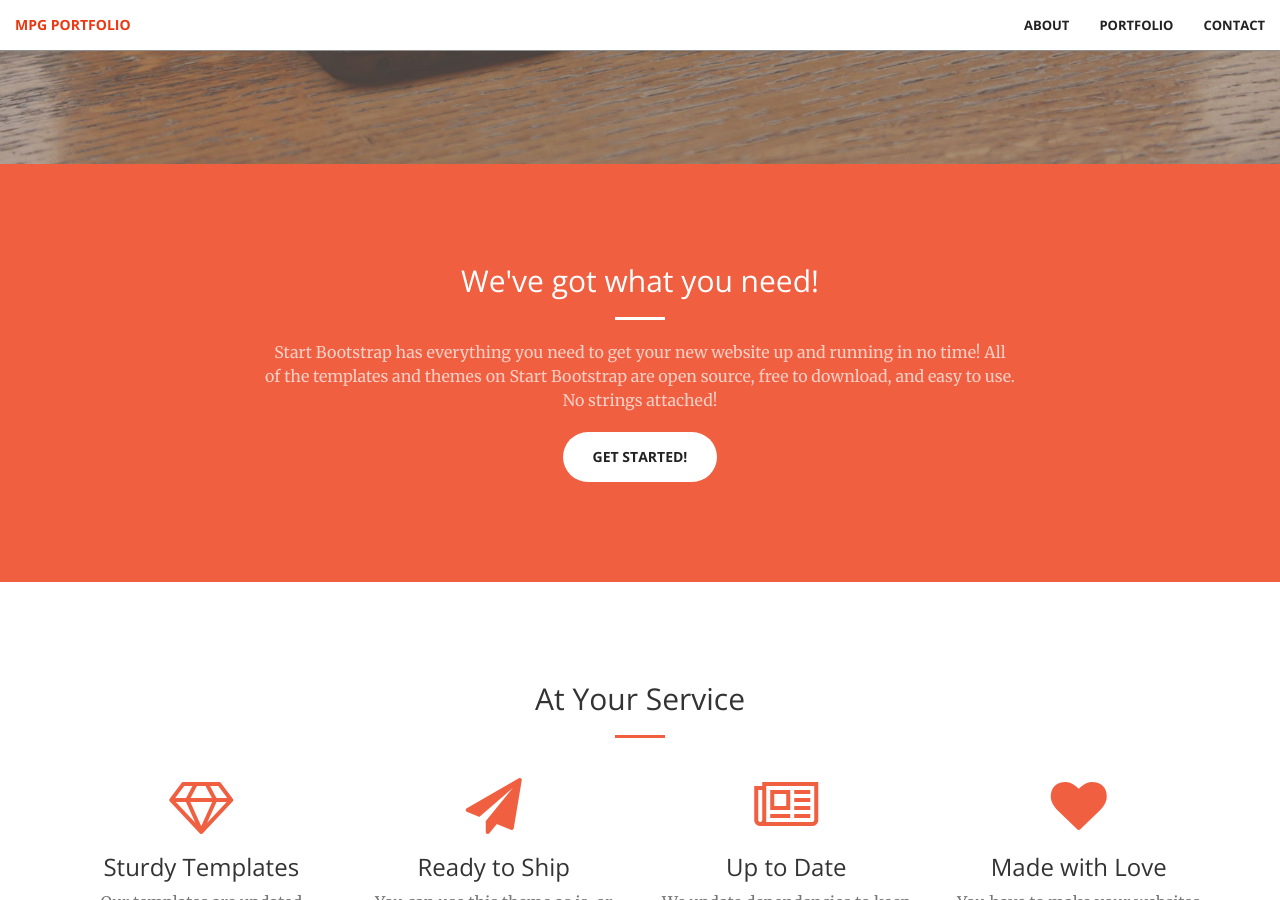
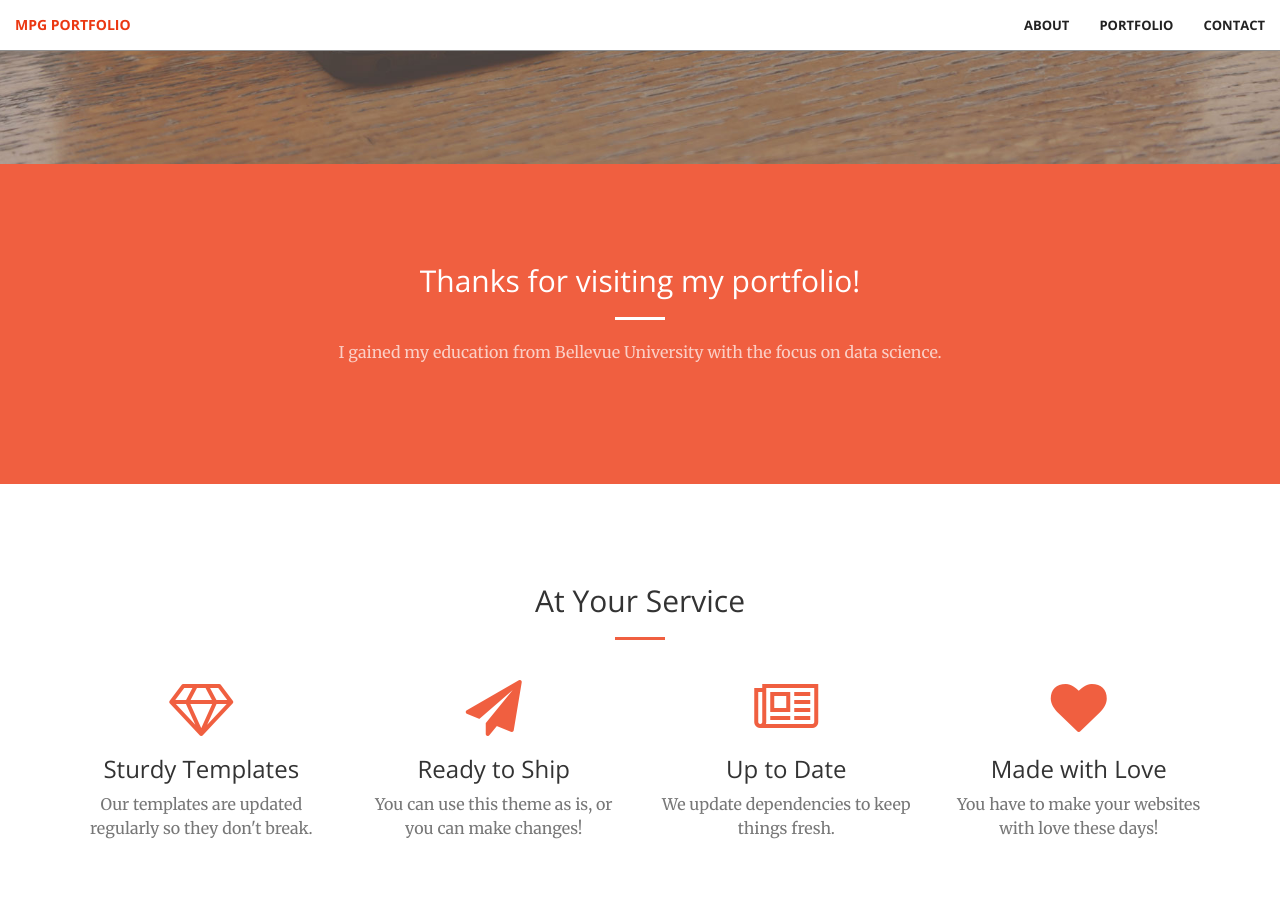
Before and after one commit to micgonzalez/micgonzalez.github.io, a Jekyll site: the page built from index.html, in a window 1280 px wide and 900 px high, scrolled down 736 px. Built offline with Jekyll 4.4.1, drawn with Linux system fonts in a browser that asks for light colours.

Commit message:
Update call-to-action.html

```diff
--- a/_includes/call-to-action.html
+++ b/_includes/call-to-action.html
@@ -2,10 +2,10 @@
     <div class="container">
         <div class="row">
             <div class="col-lg-8 col-lg-offset-2 text-center">
-                <h2 class="section-heading">We've got what you need!</h2>
+                <h2 class="section-heading">Thanks for visiting my portfolio!</h2>
                 <hr class="light">
-                <p class="text-faded">Start Bootstrap has everything you need to get your new website up and running in no time! All of the templates and themes on Start Bootstrap are open source, free to download, and easy to use. No strings attached!</p>
-                <a href="#" class="btn btn-default btn-xl">Get Started!</a>
+                <p class="text-faded">I gained my education from Bellevue University with the focus on data science.</p>
+                <!--<a href="#" class="btn btn-default btn-xl">Get Started!</a>-->
             </div>
         </div>
     </div>
```
